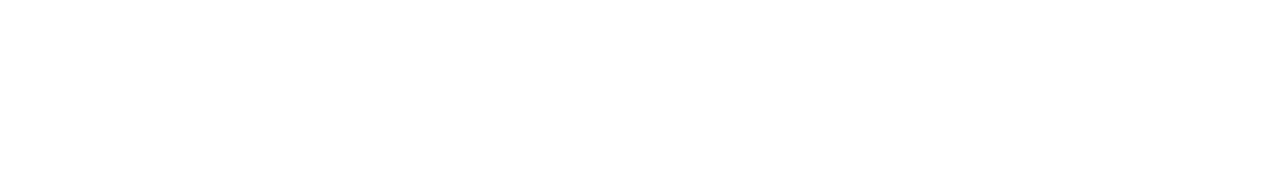
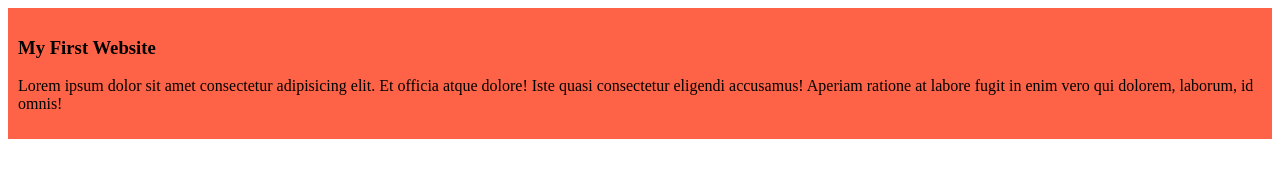
Before and after one commit to arbarua/my-simple-website, a plain HTML site: page index.html in a window 1280 px wide. Drawn offline with Linux system fonts and the light colour scheme.

Commit message:
added the first blog

```diff
--- a/index.html
+++ b/index.html
@@ -4,8 +4,12 @@
     <meta charset="UTF-8">
     <meta name="viewport" content="width=device-width, initial-scale=1.0">
     <title>My First Website</title>
+    <link rel="stylesheet" href="styles/blog.css">
 </head>
 <body>
-
+    <div>
+        <h3>My First Website</h3>
+        <p>Lorem ipsum dolor sit amet consectetur adipisicing elit. Et officia atque dolore! Iste quasi consectetur eligendi accusamus! Aperiam ratione at labore fugit in enim vero qui dolorem, laborum, id omnis!</p>
+    </div>
 </body>
 </html>
--- /dev/null
+++ b/styles/blog.css
@@ -0,0 +1,4 @@
+div{
+    background-color: tomato;
+    padding: 10px;
+}
```
